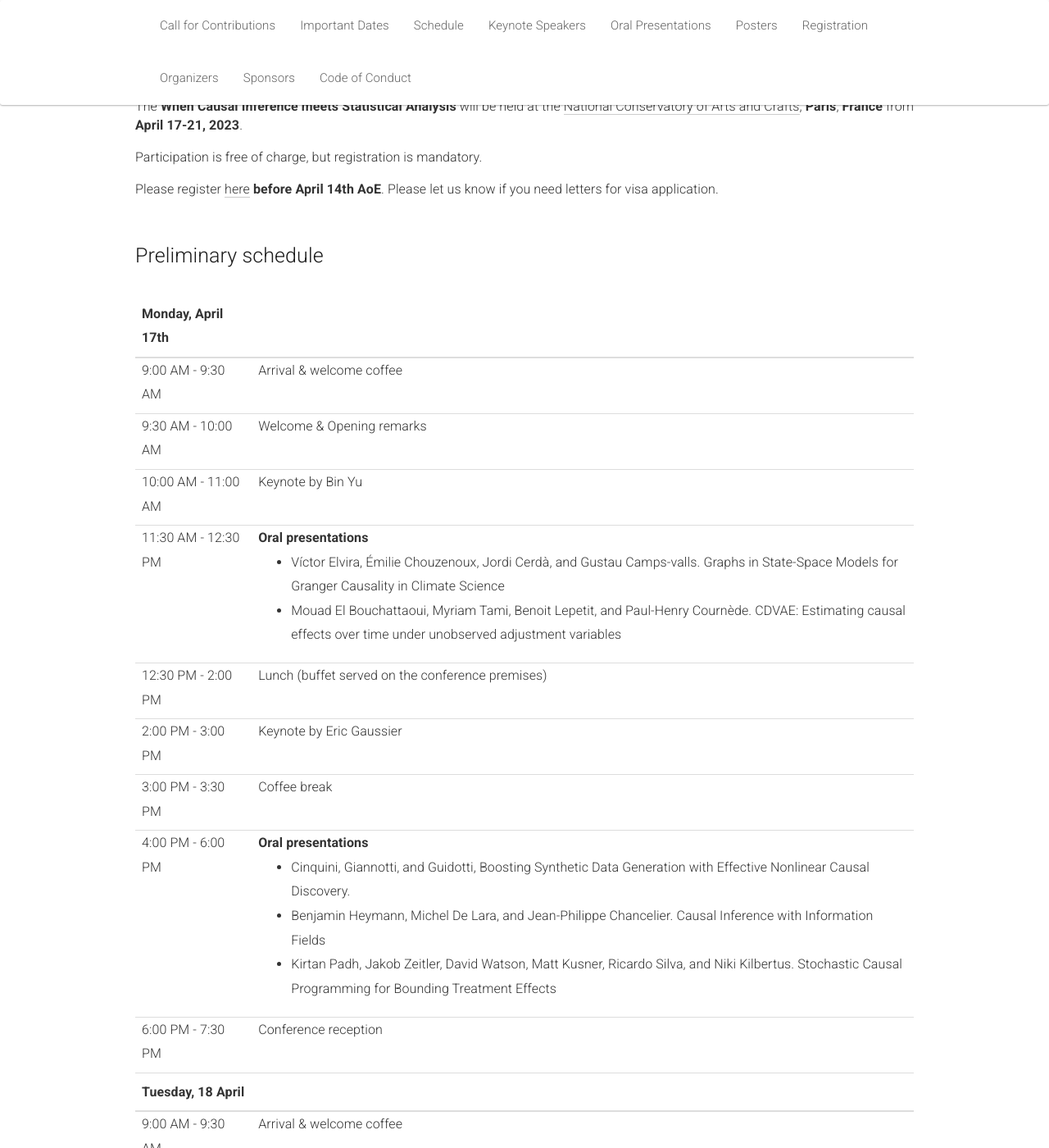
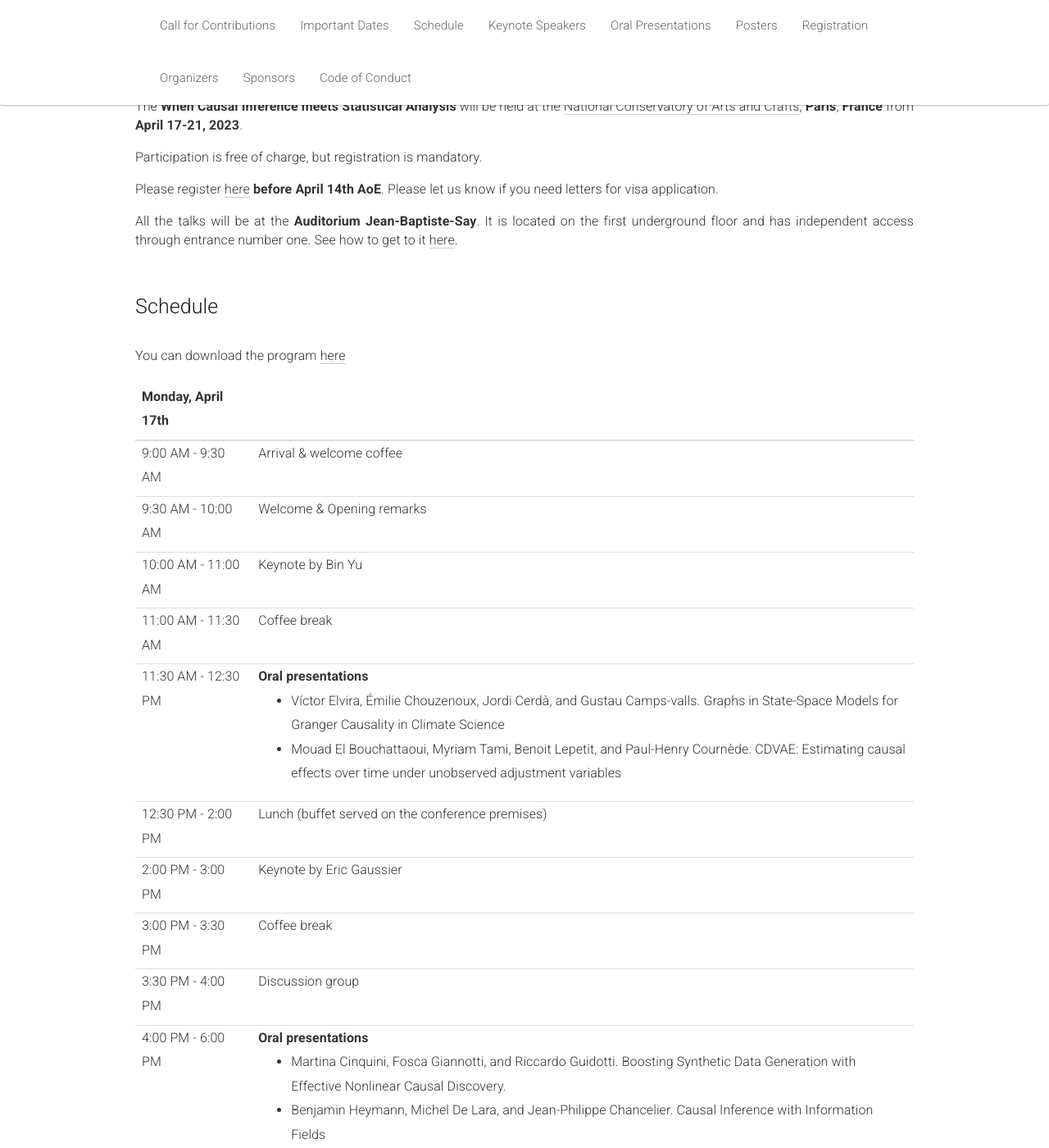
Before and after one commit to quarter-on-causality/quarter-on-causality.github.io, a Jekyll site: the page built from _pages/home_analysis.md, in a window 1280 px wide and 1400 px high, scrolled down 2264 px. Shown: the whole window at 82% size. Built offline with Jekyll 4.4.1, drawn with Linux system fonts in a browser that asks for light colours; nearby versions of some CDN libraries; some of the changed text lies outside the part shown.

Commit message:
Add the When Causal Inference Meets Statical Analysis' booklet

```diff
--- a/_pages/home_analysis.md
+++ b/_pages/home_analysis.md
@@ -112,6 +112,8 @@ This colloquium will several keynote speakers including Antoine Chambaz, Eric Ga
   <p>The <b>When Causal Inference meets Statistical Analysis</b> will be held at the <a href="https://www.cnam.eu/" target="_blank">National Conservatory of Arts and Crafts</a>, <b>Paris</b>, <b>France</b> from <b>April 17-21, 2023</b>.</p>
   <p> Participation is free of charge, but registration is mandatory.</p>
   <p> Please register <a href="https://forms.gle/YQRrWudVdHCP4q6d6" target="_blank">here</a> <b>before April 14th AoE</b>. Please let us know if you need letters for visa application.</p>
+<!--  -->
+  <p>All the talks will be at the <b>Auditorium Jean-Baptiste-Say</b>. It is located on the first underground floor and has independent access through entrance number one. See how to get to it <a href="venue/amphi-jean-baptiste-say.pdf" target="_blank">here</a>.</p>
   </div>
 </div>
 
@@ -119,8 +121,9 @@ This colloquium will several keynote speakers including Antoine Chambaz, Eric Ga
 
 <div class="row">
   <div class="col-xs-12"><a class="anchor" id="schedule"></a>
-     <h2>Preliminary schedule</h2>
+     <h2>Schedule</h2>
      <br>
+     <p>You can download the program <a href="When-Causal-Inference-Meets-Statistical-Analysis-booklet.pdf" target="_blank">here</a></p>
      <table class="table schedule" style="border:none !important;">
       <thead class="thead-light">
         <tr>
@@ -140,6 +143,10 @@ This colloquium will several keynote speakers including Antoine Chambaz, Eric Ga
         <tr>
           <td>10:00 AM - 11:00 AM</td>
           <td>Keynote by Bin Yu</td>
+        </tr>
+        <tr>
+          <td>11:00 AM - 11:30 AM</td>
+          <td>Coffee break</td>
         </tr>
 	      <tr>
           <td>11:30 AM - 12:30 PM</td>
@@ -164,15 +171,23 @@ This colloquium will several keynote speakers including Antoine Chambaz, Eric Ga
           <td>Coffee break</td>
         </tr>
         <tr>
+          <td>3:30 PM - 4:00 PM</td>
+          <td>Discussion group</td>
+        </tr>
+        <tr>
           <td>4:00 PM - 6:00 PM</td>
           <td>
               <b>Oral presentations</b>
               <ul>
-                <li>Cinquini, Giannotti, and Guidotti, Boosting Synthetic Data Generation with Effective Nonlinear Causal Discovery.</li>
+                <li>Martina Cinquini, Fosca Giannotti, and Riccardo Guidotti. Boosting Synthetic Data Generation with Effective Nonlinear Causal Discovery.</li>
                 <li>Benjamin Heymann, Michel De Lara, and Jean-Philippe Chancelier. Causal Inference with Information Fields</li>
                 <li>Kirtan Padh, Jakob Zeitler, David Watson, Matt Kusner, Ricardo Silva, and Niki Kilbertus. Stochastic Causal Programming for Bounding Treatment Effects</li>
               </ul>
           </td>
+        </tr>
+        <tr>
+          <td>5:30 PM - 6:00 PM</td>
+          <td>Discussion group</td>
         </tr>
         <tr>
           <td>6:00 PM - 7:30 PM </td>
@@ -198,8 +213,12 @@ This colloquium will several keynote speakers including Antoine Chambaz, Eric Ga
           <td>10:30 AM - 11:00 AM</td>
           <td>Coffee break</td>
         </tr>
+        <tr>
+          <td>11:00 AM - 11:30 AM</td>
+          <td>Discussion group</td>
+        </tr>
 	      <tr>
-          <td>11:30 AM - 12:30 AM</td>
+          <td>11:00 AM - 12:30 AM</td>
           <td>
              <b>Oral presentations</b>
              <ul>
@@ -221,6 +240,10 @@ This colloquium will several keynote speakers including Antoine Chambaz, Eric Ga
           <td>Coffee break</td>
         </tr>
         <tr>
+          <td>3:30 PM - 4:00 PM</td>
+          <td>Discussion group</td>
+        </tr>
+        <tr>
           <td>4:00 PM - 6:00 PM</td>
           <td>
              <b>Oral presentations</b>
@@ -230,6 +253,10 @@ This colloquium will several keynote speakers including Antoine Chambaz, Eric Ga
                <li>Shiyang Yan. Out-of-distribution from a causal perspective: from domain generalization to OOD problems in ocean plankton analysis</li>
              </ul>
           </td>
+        </tr>
+        <tr>
+          <td>5:30 PM - 6:00 PM</td>
+          <td>Discussion group</td>
         </tr>
       </tbody>
       <thead class="thead-light">
@@ -250,6 +277,10 @@ This colloquium will several keynote speakers including Antoine Chambaz, Eric Ga
         <tr>
           <td>10:30 AM - 11:00 AM</td>
           <td>Coffee break</td>
+        </tr>
+        <tr>
+          <td>11:00 AM - 11:30 AM</td>
+          <td>Discussion group</td>
         </tr>
 	      <tr>
           <td>11:30 AM - 12:30 AM</td>
@@ -275,7 +306,7 @@ This colloquium will several keynote speakers including Antoine Chambaz, Eric Ga
         </tr>
         <tr>
           <td>4:30 PM - 6:00 PM</td>
-          <td>Social event</td>
+          <td>Social event: Visit the Museum of Arts and Crafts</td>
         </tr>
       </tbody>
       <thead class="thead-light">
@@ -296,6 +327,10 @@ This colloquium will several keynote speakers including Antoine Chambaz, Eric Ga
         <tr>
           <td>10:30 AM - 11:00 AM</td>
           <td>Coffee break</td>
+        </tr>
+        <tr>
+          <td>11:00 AM - 11:30 AM</td>
+          <td>Discussion group</td>
         </tr>
 	      <tr>
           <td>11:30 AM - 12:30 AM</td>
@@ -330,7 +365,7 @@ This colloquium will several keynote speakers including Antoine Chambaz, Eric Ga
         </tr>
         <tr>
           <td>7:30 PM - 10:30 PM</td>
-          <td>Social dinner</td>
+          <td>Conference dinner at Le Procope restaurant</td>
         </tr>
       </tbody>
       <thead class="thead-light">
@@ -351,6 +386,10 @@ This colloquium will several keynote speakers including Antoine Chambaz, Eric Ga
         <tr>
           <td>10:30 AM - 11:00 AM</td>
           <td>Coffee break</td>
+        </tr>
+        <tr>
+          <td>11:00 AM - 11:30 AM</td>
+          <td>Discussion group</td>
         </tr>
 	      <tr>
           <td>11:30 AM - 12:30 AM</td>
@@ -668,7 +707,7 @@ This colloquium will several keynote speakers including Antoine Chambaz, Eric Ga
     <h2>Oral presentations</h2>
     <div class="paper">
         <span class="title">Boosting Synthetic Data Generation with Effective Nonlinear Causal Discovery</span>
-        <span class="authors">Cinquini, Giannotti and Guidotti</span>
+        <span class="authors">Martina Cinquini, Fosca Giannotti, and Riccardo Guidotti</span>
         <div class="btn-group btn-group-xs" role="group">
 	        <a class="btn btn-default" target="_blank" href="https://arxiv.org/abs/2301.07427"><i class="fas fa-archive"></i> arXiv</a>
           <a class="btn btn-default" target="_blank" href="https://github.com/marti5ini/GENCDA"><i class="fas fa-code"></i> Code</a>
```
